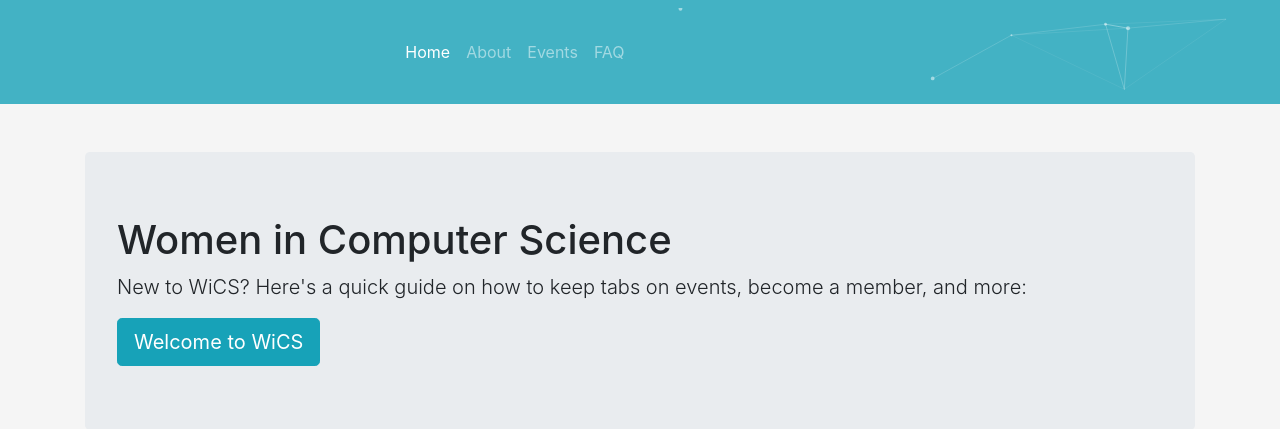
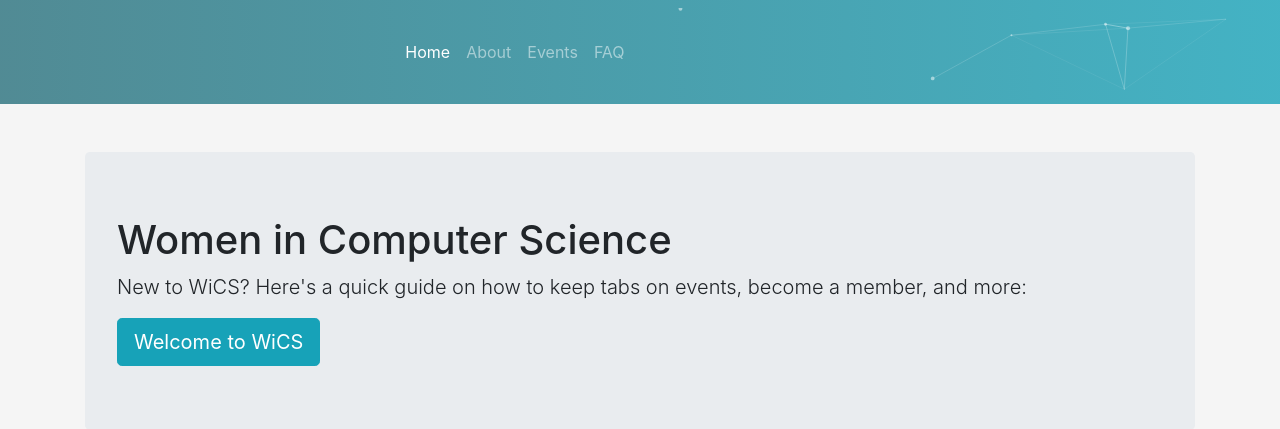
Before and after one commit to WiCSJHU/wicsjhu.github.io, a PHP site: page / in a window 1280 px wide. Shown: the top 429 px of the page. Run offline with PHP 8.4, Linux system fonts and the light colour scheme.

Commit message:
added simple gradient to the navbar

```diff
--- a/css/heroic-features.css
+++ b/css/heroic-features.css
@@ -21,8 +21,7 @@ body {
 }
 
 .navbar-custom {
-    color: #FFFFFF;
-    background-color: rgba(23, 162, 184,0.8);
+    background-image: linear-gradient(to right ,rgba(40, 112, 124,0.8), rgba(23, 162, 184,0.8));
 }
 
 #particles-js {
```
